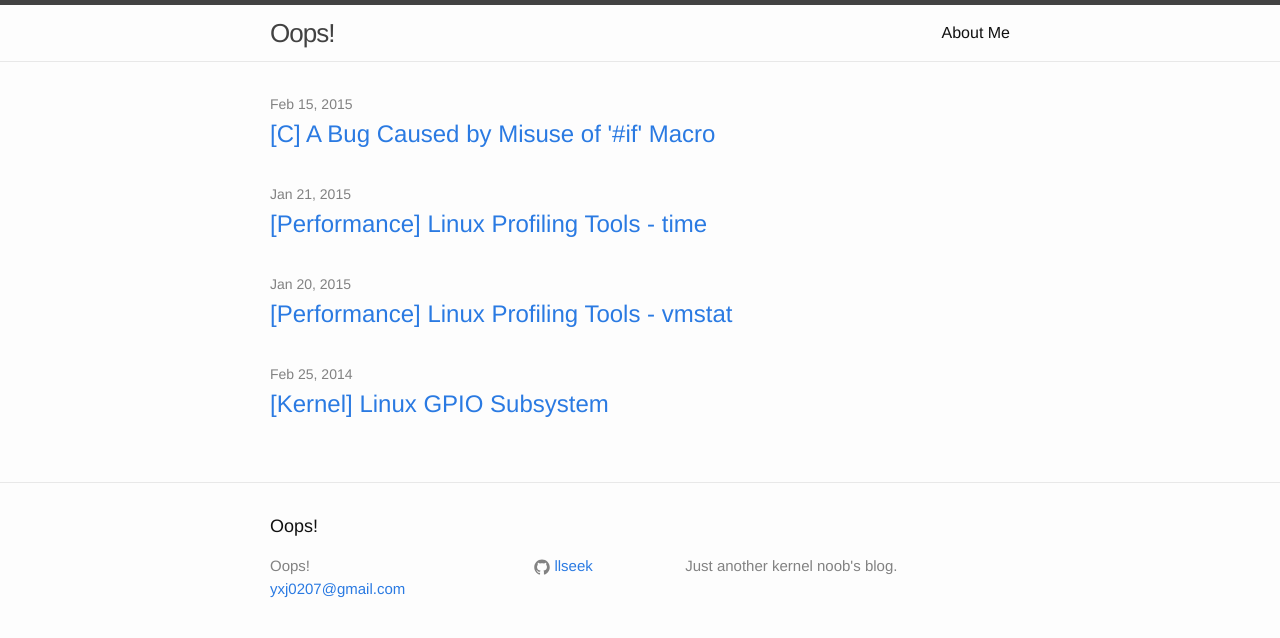
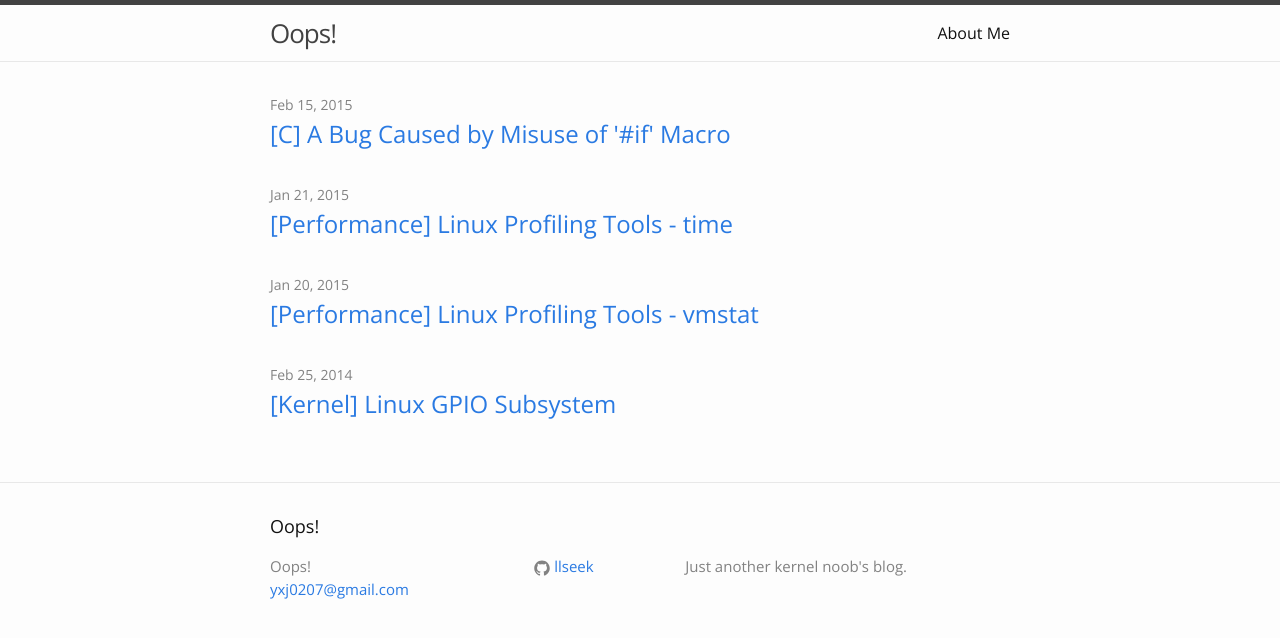
Before and after one commit to llseek/llseek.github.io, a Jekyll site: the page built from index.html, in a window 1280 px wide. Shown: the top 638 px of the page. Built offline with Jekyll 4.4.1, drawn with Linux system fonts in a browser that asks for light colours; Markdown is read by kramdown in place of the engine named in the settings.

Commit message:
config: change font to 'Open Sans' from googlefonts

```diff
--- a/css/main.scss
+++ b/css/main.scss
@@ -6,7 +6,7 @@
 
 
 // Our variables
-$base-font-family: Helvetica, Arial, sans-serif;
+$base-font-family: Open Sans, sans-serif;
 $base-font-size:   16px;
 $small-font-size:  $base-font-size * 0.875;
 $base-line-height: 1.5;
@@ -51,3 +51,6 @@ $on-laptop:        800px;
         "layout",
         "syntax-highlighting"
 ;
+
+// Use google web font - Open Sans
+@import url(http://fonts.googleapis.com/css?family=Open+Sans);
```
